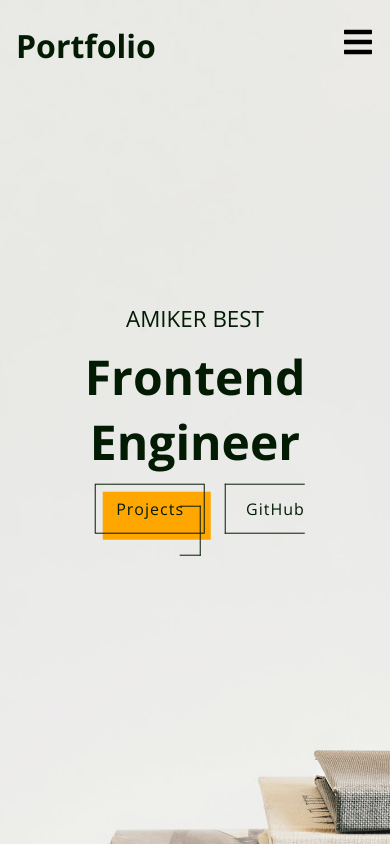
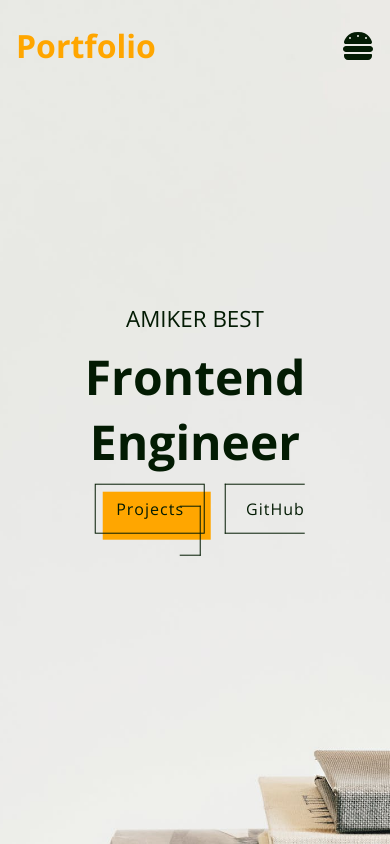
Before and after one commit to AmikerB/Portfolio, a React (Create React App) app: page / in a window 390 px wide. In both pictures the pointer is over the element "Portfolio". Shown: the top 844 px of the page. Built offline with nearby package versions, Linux system fonts and the light colour scheme.

Commit message:
hamburger icon styling

```diff
--- a/src/components/Navbar.js
+++ b/src/components/Navbar.js
@@ -3,7 +3,9 @@ import "./NavbarStyles.css";
 import React, { useState } from 'react';
 import { Link } from "react-router-dom";
 
-import { FaBars, FaTimes } from "react-icons/fa";
+import { FaTimes } from "react-icons/fa";
+import { FontAwesomeIcon } from "@fortawesome/react-fontawesome";
+import { faBurger } from "@fortawesome/free-solid-svg-icons";
 
 const Navbar = () => {
     // event listener to take user to page they clicked on
@@ -48,7 +50,7 @@ const Navbar = () => {
                 </li>
             </ul>
             <div className="hamburger" onClick={handleClick}>
-                {click ? (<FaTimes className="ex" />) : (<FaBars />)}
+                {click ? (<FaTimes className="ex" />) : (<FontAwesomeIcon className={textColor ? "content content-light" : "content"} icon={faBurger} />)}
             </div>
         </div>
     )
--- a/src/components/NavbarStyles.css
+++ b/src/components/NavbarStyles.css
@@ -47,6 +47,11 @@
     color: var(--secondary);
 }
 
+.content:hover,
+.ex:hover {
+    color: var(--bright);
+}
+
 @media screen and (max-width: 1040px) {
     .nav-menu {
         flex-direction: column;
```
